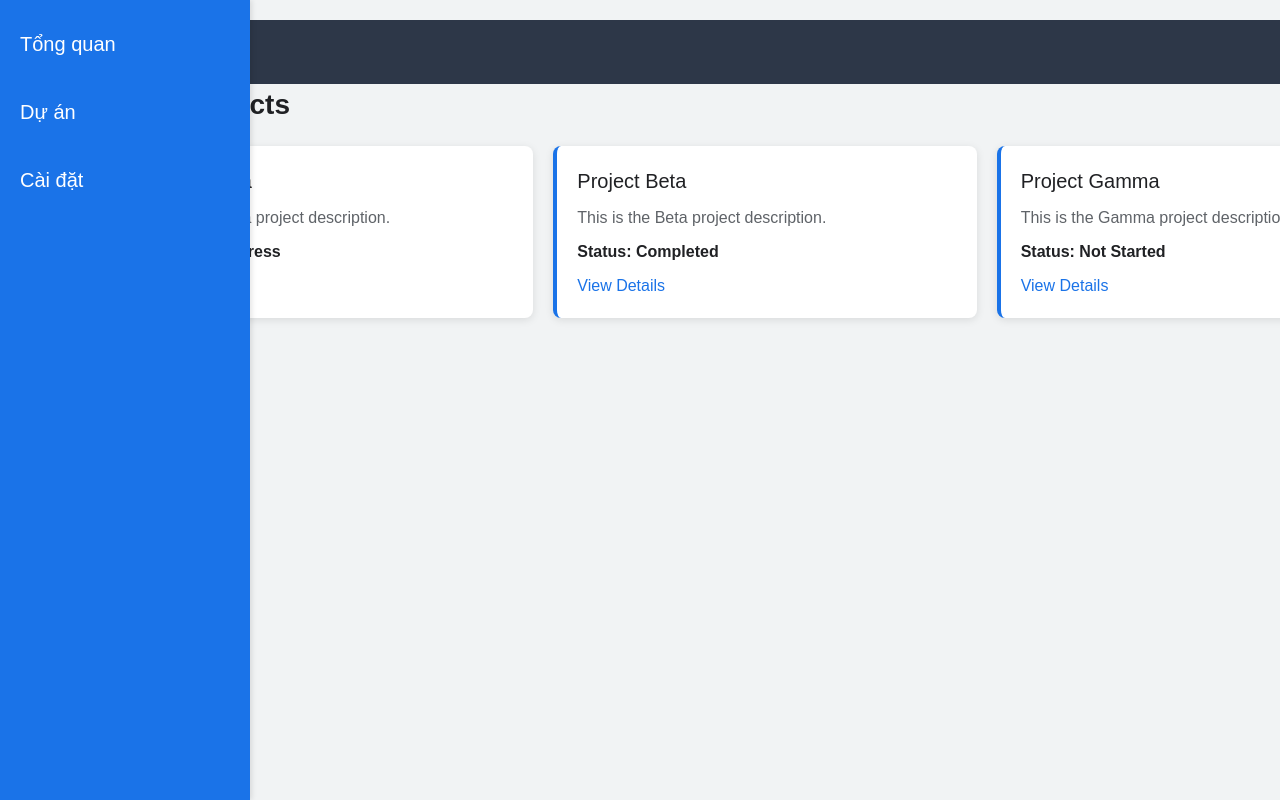
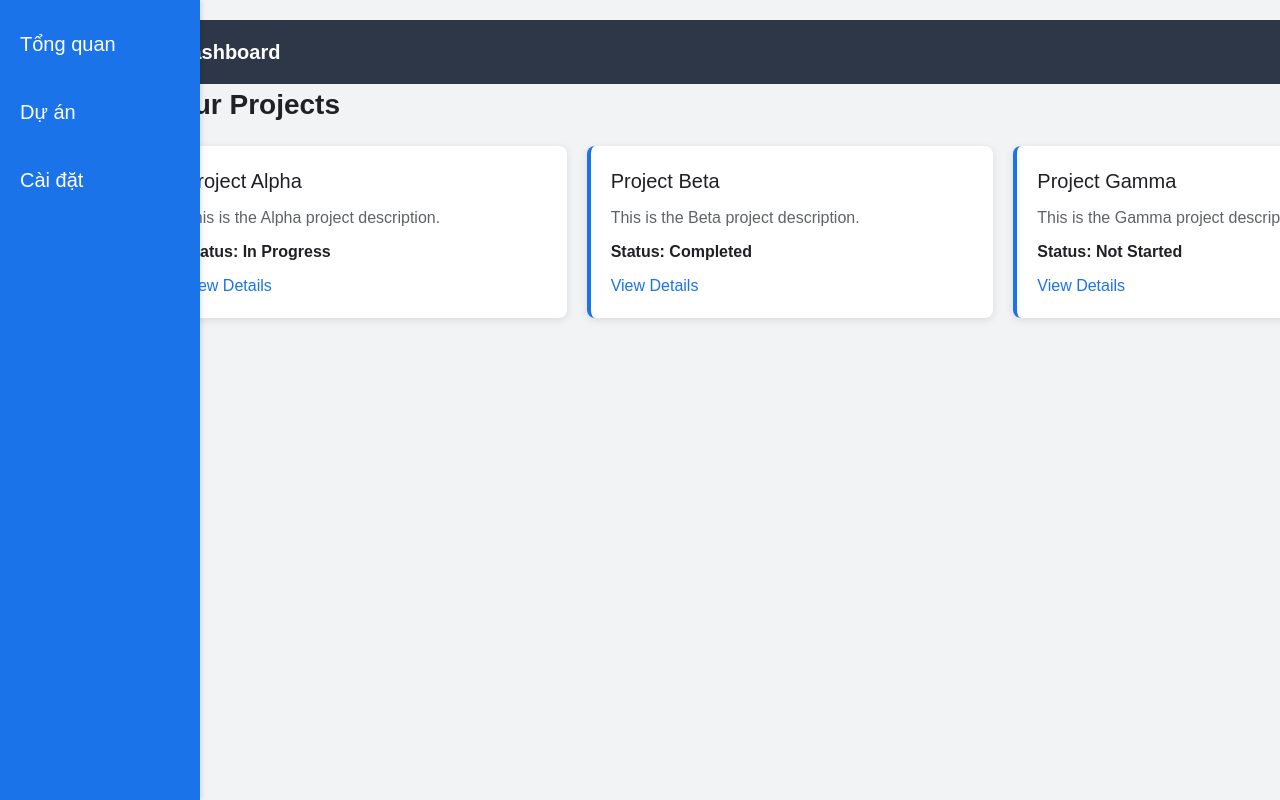
Before and after one commit to quocgiau217/tbf-client-portal, a Next.js app: page /dashboard/projects in a window 1280 px wide. Shown: the top 800 px of the page. Built offline with nearby package versions, Linux system fonts and the light colour scheme; what @syncfusion/ej2-base would draw is missing.

Commit message:
Update page.tsx and globals.css

```diff
--- a/app/dashboard/projects/[id]/page.tsx
+++ b/app/dashboard/projects/[id]/page.tsx
@@ -14,7 +14,7 @@ export default function ProjectDetails() {
   const router = useRouter();
 
   return (
-    <div className="flex-dash h-screen">
+    <div className="flex-dash-id h-screen">
       <div className="flex-1 flex flex-col">
         <TopBar />
         <main className="flex-1 p-6 bg-gray-100">
--- a/app/globals.css
+++ b/app/globals.css
@@ -62,7 +62,7 @@ a:hover {
 }
 
 .sidebar {
-  width: 250px;
+  width: 200px;
   /* Chiều rộng cố định cho sidebar */
   height: 100vh;
   background-color: #1a73e8;
@@ -155,7 +155,7 @@ a:hover {
   text-decoration: underline;
 }
 .mainContent {
-  margin-left: 250px;
+  margin-left: 300px;
   /* Đảm bảo nội dung chính không bị sidebar đè lên */
   padding: 20px;
   flex-grow: 1;
@@ -172,3 +172,8 @@ a:hover {
   width: 200vh;
   /* Đảm bảo container chiếm toàn bộ chiều cao màn hình */
 }
+.flex-dash-id {
+  display: flex;
+  width: 190vh;
+  /* Đảm bảo container chiếm toàn bộ chiều cao màn hình */
+}
```
